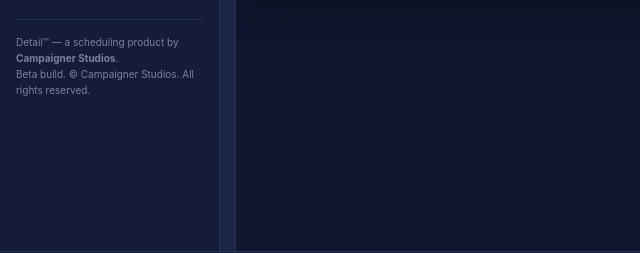
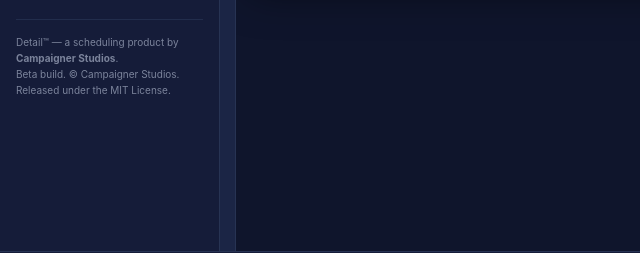
Before and after one commit to lapseR8/detail, an Electron app: page index.html in a window 1320 px wide. Shown: the part 503-756 px from the top of the page, 0-640 px from the left. Drawn offline with Linux system fonts and the light colour scheme; no server answers.

Commit message:
License as MIT: add LICENSE, update package.json/package-lock.json/README/in-app footer

```diff
--- a/index.html
+++ b/index.html
@@ -593,7 +593,7 @@
     <button class="btn" id="add-person">+ Add person</button>
     <div class="hint">Drag a name onto the schedule to add a shift — it automatically snaps to the end of whatever's already there in that column. Drag an existing shift to move it, drag either edge to resize (top edge extends the start time earlier, bottom edge extends the end later), left-click for exact options, or right-click for copy/cut/paste and quick guard swaps.</div>
     <div class="hint">Switch to <strong>Month view</strong> to jump to any pay period, or use the tabs at the bottom to hop between nearby weeks. Every week's shifts are saved on their own.</div>
-    <div class="legal-footer">Detail&trade; — a scheduling product by <b>Campaigner Studios</b>.<br>Beta build. &copy; <span id="legal-year"></span> Campaigner Studios. All rights reserved.</div>
+    <div class="legal-footer">Detail&trade; — a scheduling product by <b>Campaigner Studios</b>.<br>Beta build. &copy; <span id="legal-year"></span> Campaigner Studios. Released under the MIT License.</div>
   </aside>
   <button id="sidebar-handle" class="single-only" title="Hide roster" aria-label="Hide roster">‹</button>
 
--- a/package.json
+++ b/package.json
@@ -4,7 +4,7 @@
   "description": "Detail — a weekly shift-scheduling product by Campaigner Studios. Draggable shift planner with screenshot export.",
   "main": "main.js",
   "author": "Campaigner Studios",
-  "license": "UNLICENSED",
+  "license": "MIT",
   "private": true,
   "scripts": {
     "start": "electron .",
```
Also changed, not shown: README.md, 2 other files.
